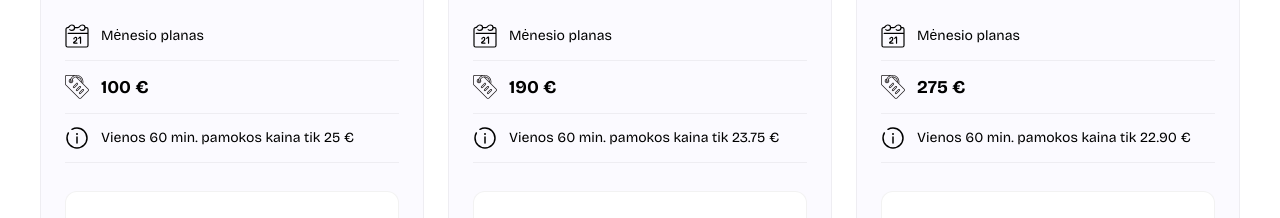
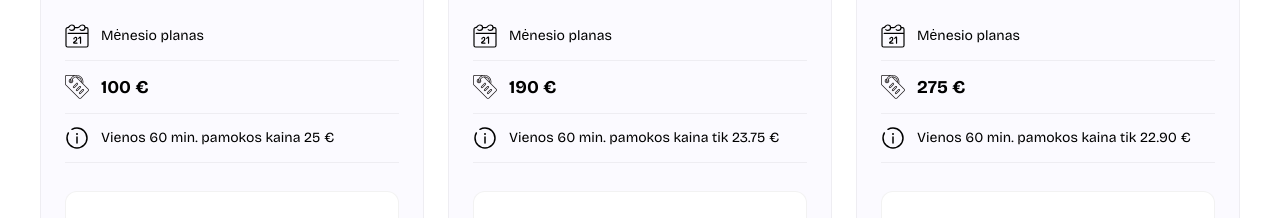
Before and after one commit to prochas/AngluMokytojas, a Next.js app: page / in a window 1280 px wide. Shown: the part 2560-2778 px from the top of the page. Built offline with nearby package versions, Linux system fonts and the light colour scheme.

Commit message:
commit v51

```diff
--- a/src/components/AboutMe/AboutMe.js
+++ b/src/components/AboutMe/AboutMe.js
@@ -84,7 +84,7 @@ function AboutMe() {
             </button>
           </div>
         </div>
-        <div className="lg:w-[35%] w-full w3-animate-right">
+        <div className="w-full lg:w-[35%] max-w-[280px] lg:max-w-none w3-animate-right">
           <Image
             className="h-auto w-full"
             src={Herov2}
--- a/src/components/Prices/Prices.js
+++ b/src/components/Prices/Prices.js
@@ -22,7 +22,7 @@ function Prices() {
       description: "Mėnesio planas",
       price: "100 €",
       img: FirstLessonsImg,
-      subDescription: "Vienos 60 min. pamokos kaina tik 25 €",
+      subDescription: "Vienos 60 min. pamokos kaina 25 €",
     },
     {
       name: "Standartinis",
```
